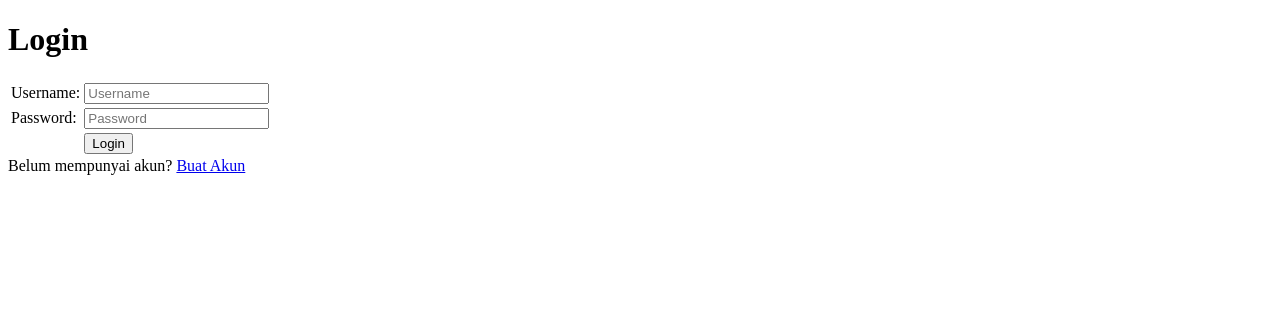
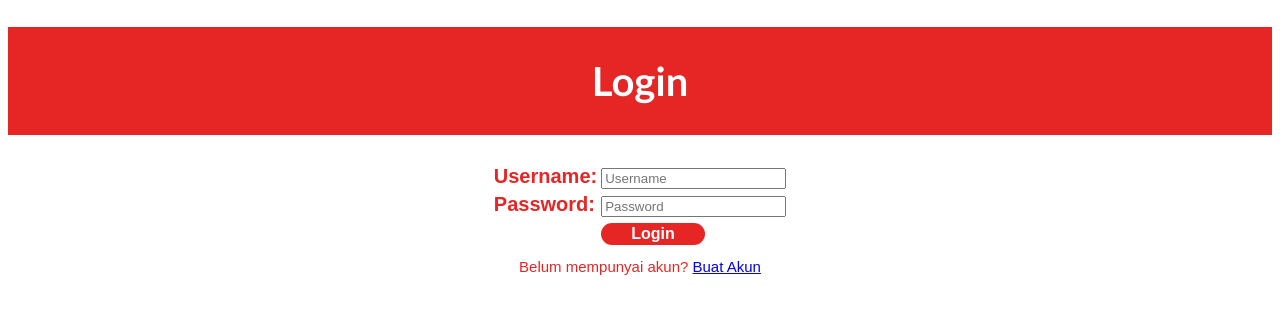
Before and after one commit to hikamfajduani/Repo-Hikam-Tugas1, a Django app: page /todolist/login/ in a window 1280 px wide. Shown: the top 314 px of the page. Run offline with Django 4.2, Linux system fonts and the light colour scheme.

Commit message:
menambahkan file baru

```diff
--- a/todolist/templates/login.html
+++ b/todolist/templates/login.html
@@ -1,14 +1,47 @@
 {% extends 'base.html' %}
-
-{% block meta %}
-<title>Login</title>
-{% endblock meta %}
-
 {% block content %}
 
+<style>
+    table{
+        margin: auto;
+        font-size: 20px;
+        font-family: sans-serif;
+        font-weight: bold;
+        color: #e62525;
+    }
+    .headertext{
+        text-align: center;
+        font-size: 40px;
+        font-family:'Gill Sans', 'Gill Sans MT', Calibri, 'Trebuchet MS', sans-serif;
+        font-weight:bolder;
+        color: #ffffff;
+        text-align: center;
+        padding: 30px 40px;
+        border: none;
+        background-color: #e62525;
+    }
+    .button {
+        padding: 2px 30px;
+        border: none;
+        background-color: #e62525;
+        font-family: sans-serif;
+        font-weight: bold;
+        font-size: 16px;
+        color: #fff;
+        border-radius: 50px;
+        cursor: pointer;
+    }
+    .text{
+      font-size: 15px;
+      font-family: sans-serif;
+      font-weight:lighter;
+      text-align: center;
+      color: #e62525;
+    }
+</style>
 <div class = "login">
 
-    <h1>Login</h1>
+    <h1 class="headertext">Login</h1>
 
     <form method="POST" action="">
         {% csrf_token %}
@@ -25,7 +58,7 @@
 
             <tr>
                 <td></td>
-                <td><input class="btn login_btn" type="submit" value="Login"></td>
+                <td><input class="button" type="submit" value="Login"></td>
             </tr>
         </table>
     </form>
@@ -38,7 +71,7 @@
         </ul>
     {% endif %}
 
-    Belum mempunyai akun? <a href="{% url 'todolist:register' %}">Buat Akun</a>
+    <h1 class="text">Belum mempunyai akun? <a href="{% url 'todolist:register' %}">Buat Akun</a></h1>
 
 </div>
 
```
Also changed, not shown: todolist/templates/create.html (+32 -9 lines), todolist/templates/register.html (+34 -7 lines), todolist/templates/todolist.html (+20 -32 lines).
